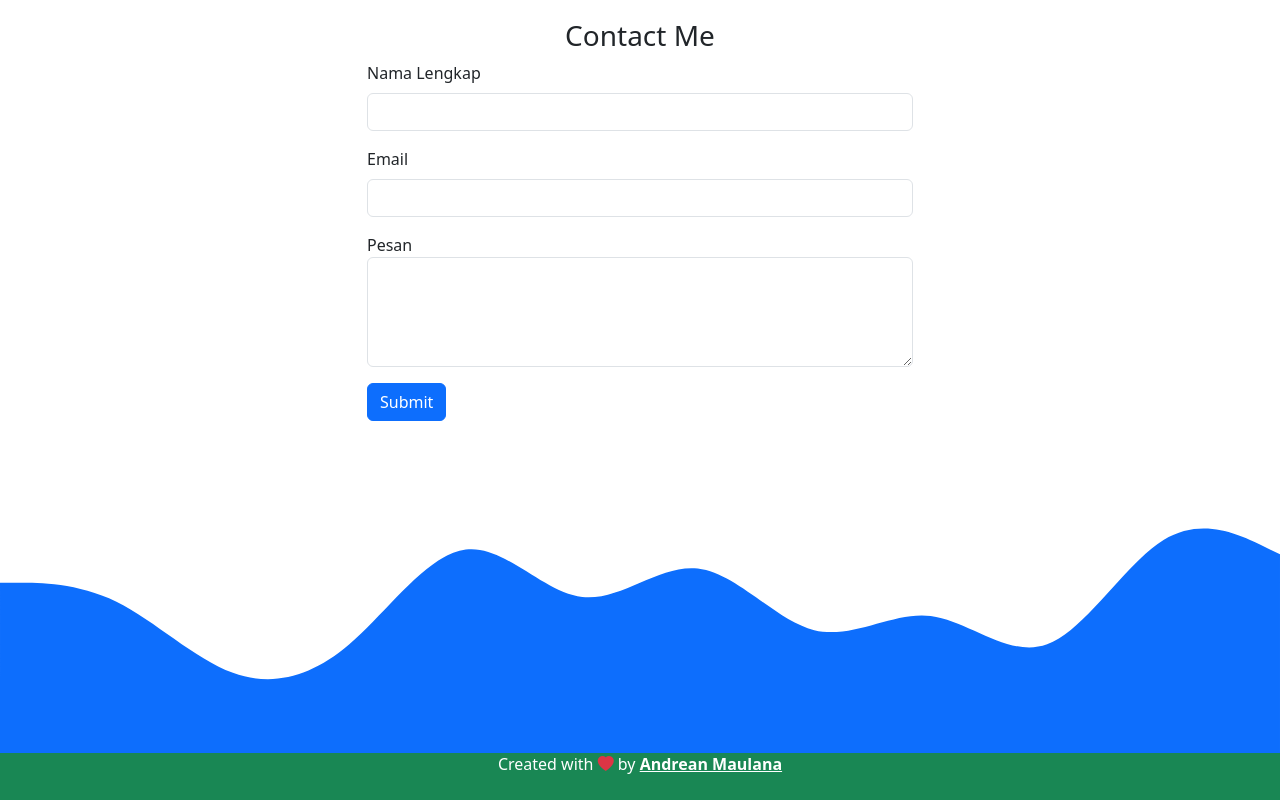
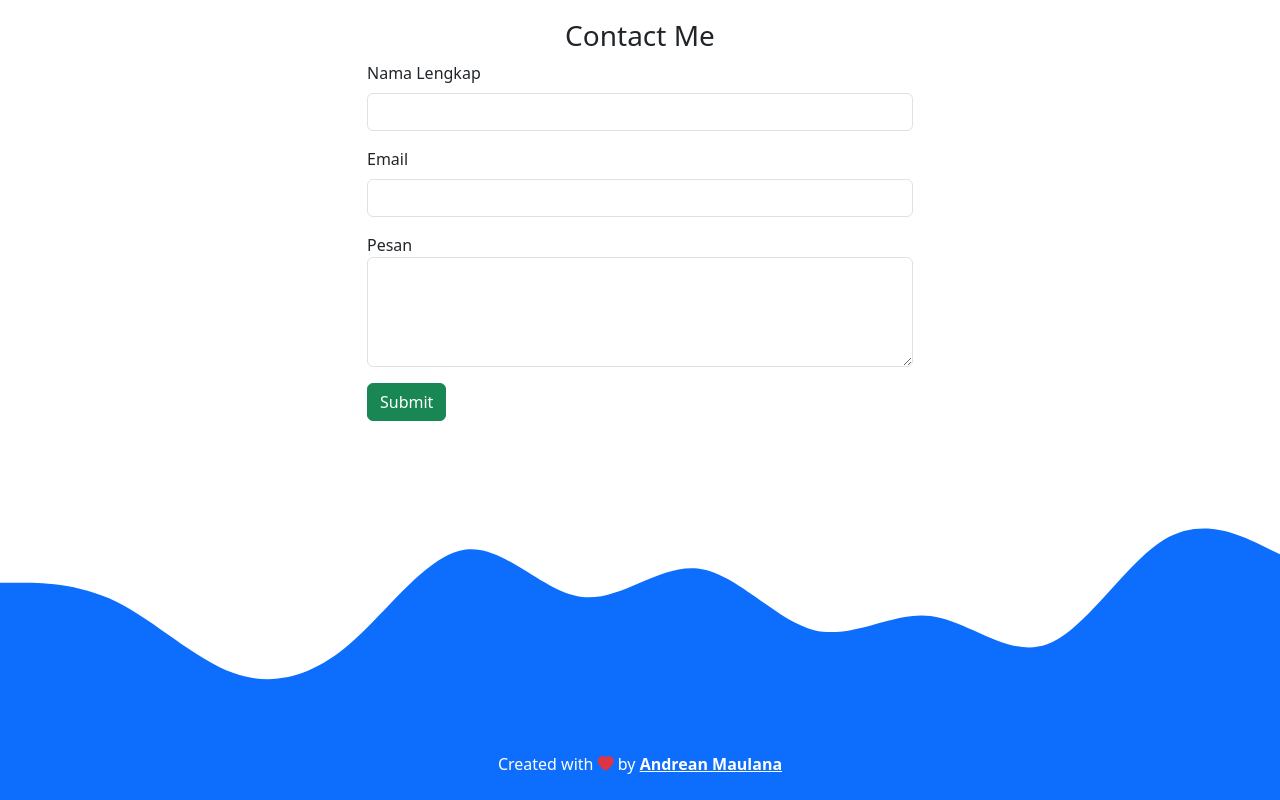
Before and after one commit to andrean112006/andreanmaulanabaim.github.io, a plain HTML site: page index.html in a window 1280 px wide. Shown: the part 1983-2783 px from the top of the page. Drawn offline with nearby package versions, Linux system fonts and the light colour scheme.

Commit message:
mengubah button menjadi warna success

```diff
--- a/index.html
+++ b/index.html
@@ -144,7 +144,7 @@
                 <label for="pesan" class="pesan">Pesan</label>
                 <textarea class="form-control" id="pesan" rows="4"></textarea>
               </div>
-              <button type="submit" class="btn btn-primary mb-5">Submit</button>
+              <button type="submit" class="btn btn-success mb-5">Submit</button>
             </form>
           </div>
         </div>
@@ -159,7 +159,7 @@
     </svg>
     <!-- Akhir Contact -->
 
-    <div class="footer text-center pb-2 bg-success text-white" style="margin-top: -1px">
+    <div class="footer text-center pb-2 bg-primary text-white" style="margin-top: -1px">
       <p>Created with <i class="bi bi-heart-fill text-danger"></i> by <a class="text-white fw-bold" href="https://www.instagram.com/anzz.jpg/" target="_blank">Andrean Maulana</a></p>
     </div>
 
```
